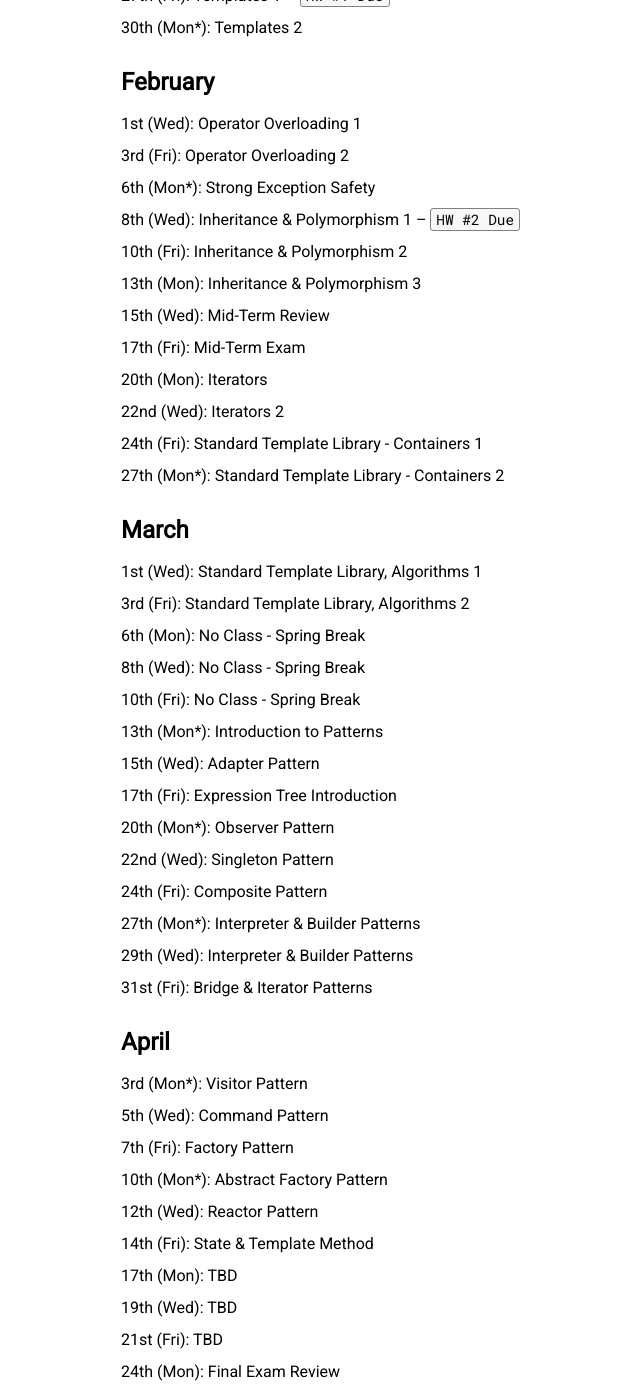
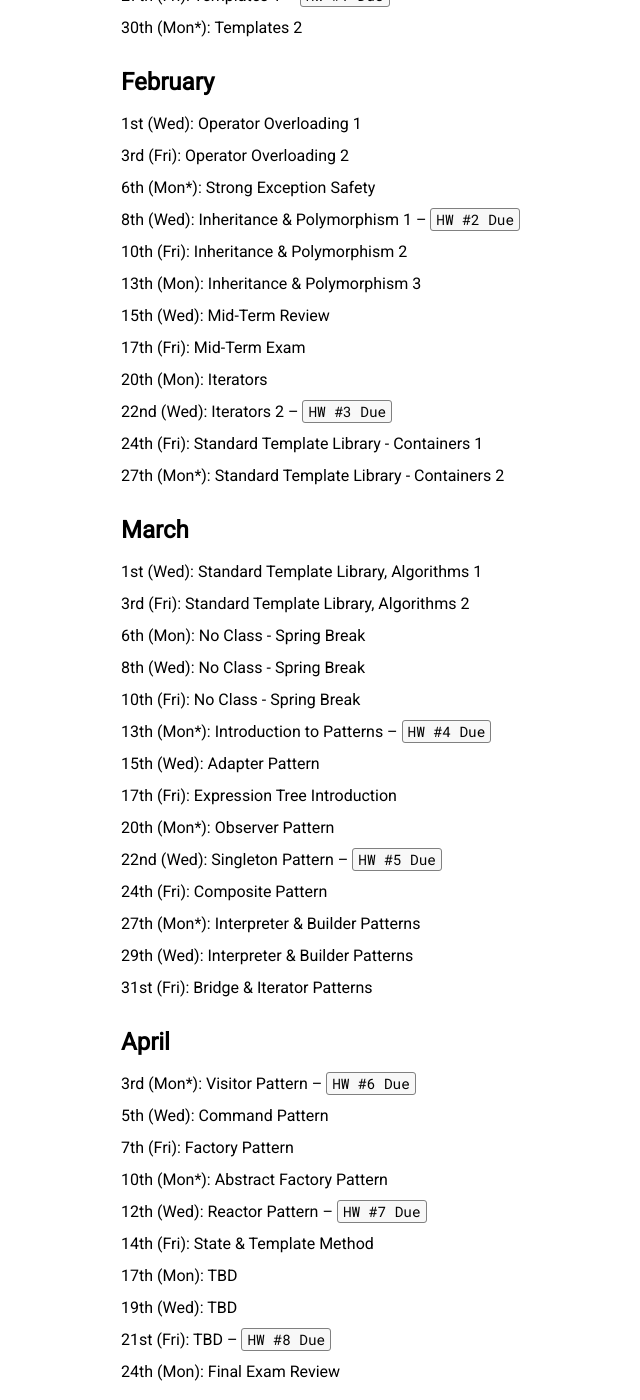
Before and after one commit to gbvandy/vuse-cs3251.github.io, a Jekyll site: the page built from schedule.md, in a window 1280 px wide and 1400 px high, scrolled down 568 px. Shown: the whole window, without its empty margins (135-775 px from the left). Built offline with Jekyll 4.4.1, drawn with Linux system fonts in a browser that asks for light colours.

Commit message:
Update schedule.md

```diff
--- a/schedule.md
+++ b/schedule.md
@@ -53,7 +53,7 @@ Here is a rough outline of the course schedule (this is subject to change at any
 
 20th (Mon): Iterators
 
-22nd (Wed): Iterators 2
+22nd (Wed): Iterators 2 -- `HW #3 Due`
 
 24th (Fri): Standard Template Library - Containers 1
 
@@ -71,7 +71,7 @@ Here is a rough outline of the course schedule (this is subject to change at any
 
 10th (Fri): No Class - Spring Break
 
-13th (Mon\*): Introduction to Patterns
+13th (Mon\*): Introduction to Patterns -- `HW #4 Due`
 
 15th (Wed): Adapter Pattern
 
@@ -79,7 +79,7 @@ Here is a rough outline of the course schedule (this is subject to change at any
 
 20th (Mon\*): Observer Pattern
 
-22nd (Wed): Singleton Pattern
+22nd (Wed): Singleton Pattern -- `HW #5 Due`
 
 24th (Fri): Composite Pattern
 
@@ -91,7 +91,7 @@ Here is a rough outline of the course schedule (this is subject to change at any
 
 ## April
 
-3rd (Mon\*): Visitor Pattern
+3rd (Mon\*): Visitor Pattern -- `HW #6 Due`
 
 5th (Wed): Command Pattern
 
@@ -99,7 +99,7 @@ Here is a rough outline of the course schedule (this is subject to change at any
 
 10th (Mon\*): Abstract Factory Pattern
 
-12th (Wed): Reactor Pattern
+12th (Wed): Reactor Pattern -- `HW #7 Due`
 
 14th (Fri):  State & Template Method
 
@@ -107,6 +107,6 @@ Here is a rough outline of the course schedule (this is subject to change at any
 
 19th (Wed): TBD
 
-21st (Fri): TBD
+21st (Fri): TBD -- `HW #8 Due`
 
 24th (Mon): Final Exam Review
```
